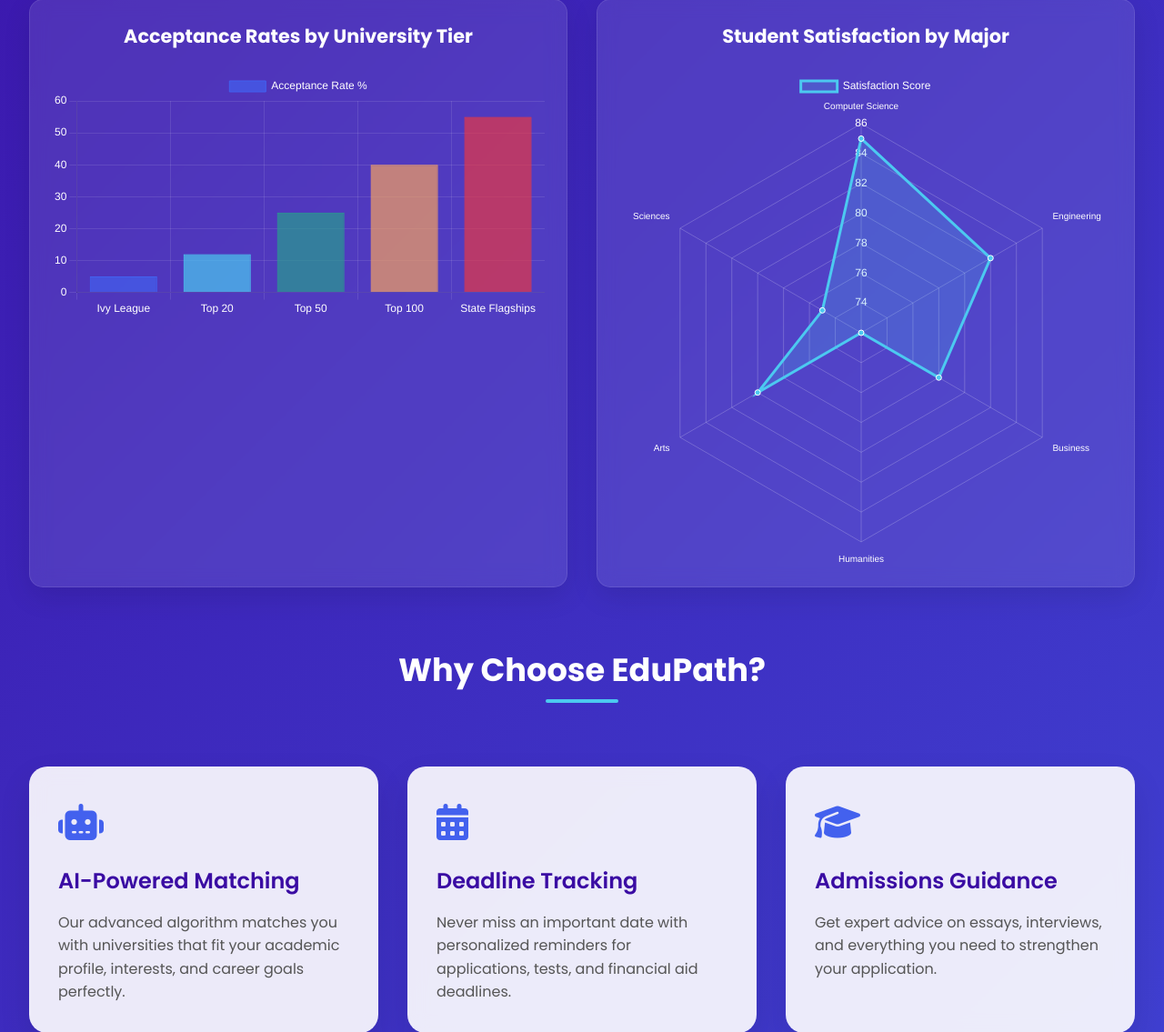
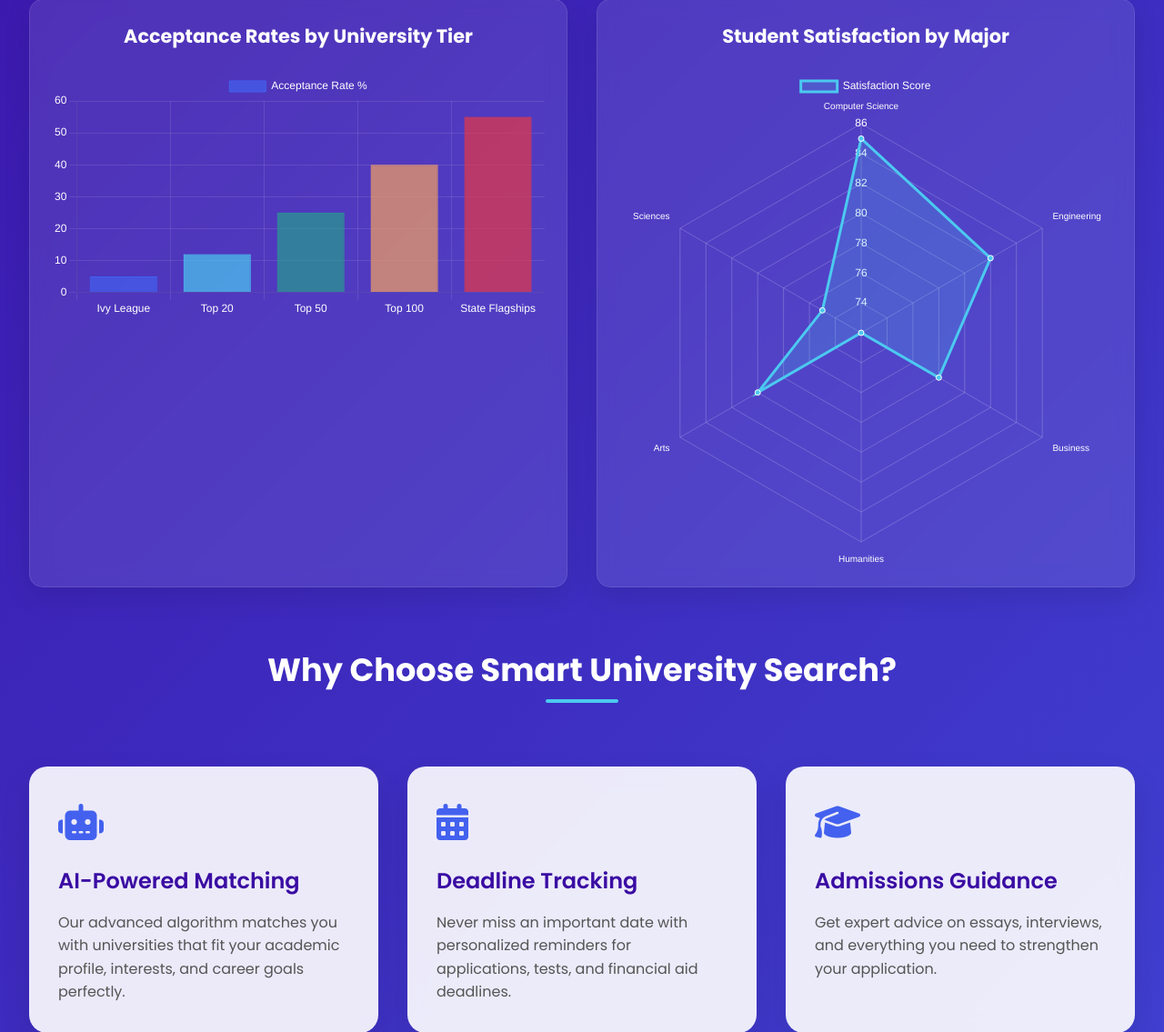
Before and after one commit to Waqas56jb/Smart-Student-Advisory-and-University-Recommendation-Bot, a Flask app: page /home in a window 1280 px wide. Shown: the part 861-1996 px from the top of the page at 91% size. Run offline with Flask 3, Linux system fonts and the light colour scheme.

Commit message:
Here is complete end to end project ready to deploy

```diff
--- a/templates/home.html
+++ b/templates/home.html
@@ -540,7 +540,7 @@
 
     <!-- Features Section -->
     <section>
-      <h2 class="section-title">Why Choose EduPath?</h2>
+      <h2 class="section-title">Why Choose Smart University Search?</h2>
       <div class="features-container">
         <div class="feature-card">
           <div class="feature-icon">
```
